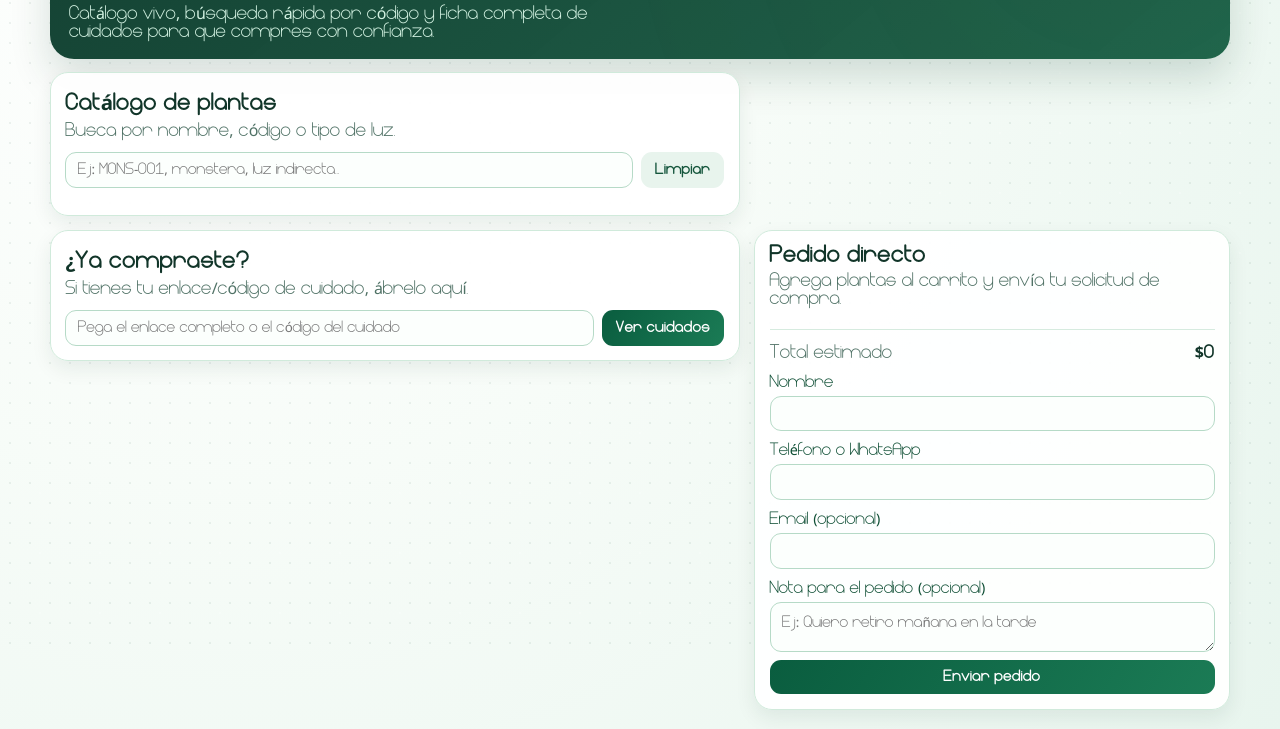
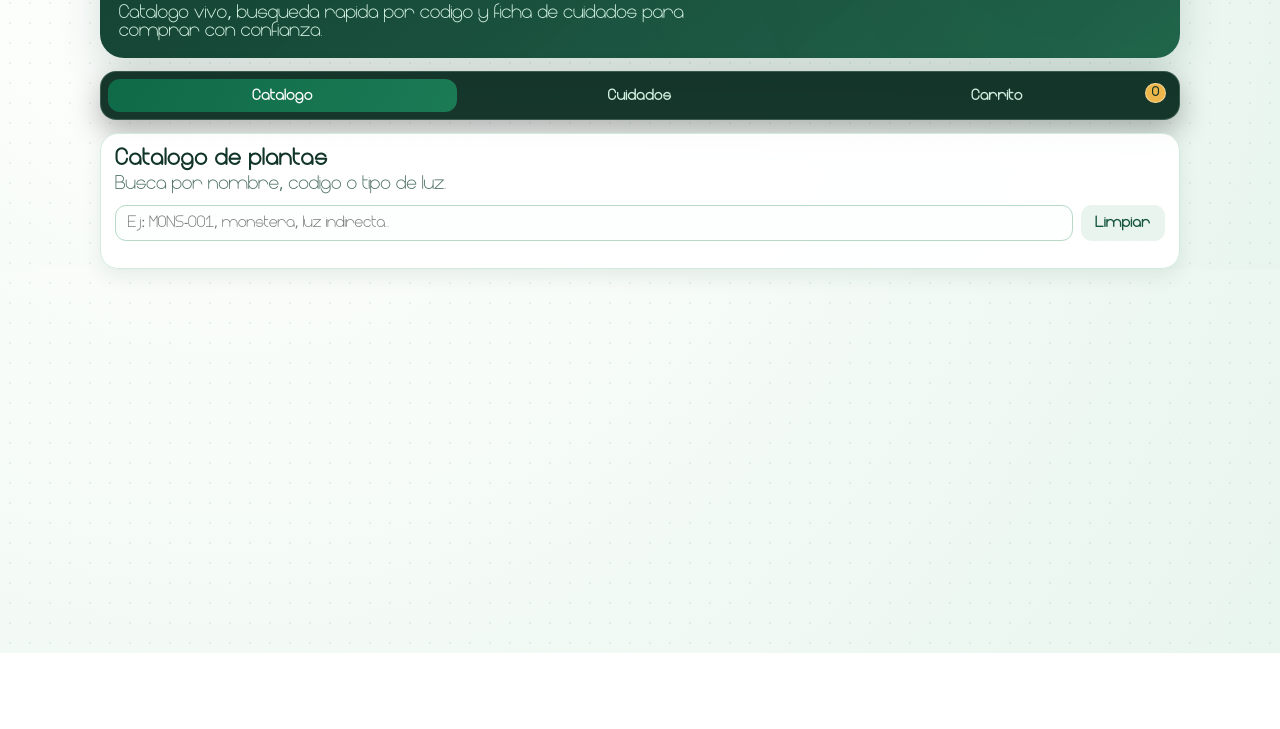
Before and after one commit to siatalca/jardini, a website: page public/store.html in a window 1280 px wide. Shown: the part 147-876 px from the top of the page. After the commit the page ends 800 px from the top, so only its background shows below. Drawn offline with Linux system fonts and the light colour scheme; files that its build step writes are made by us from their sources; files whose address does not match are found by name.

Commit message:
feat: menu cliente y asociacion de imagenes por nombre

```diff
--- a/public/store.css
+++ b/public/store.css
@@ -55,6 +55,10 @@ body {
   min-height: 100%;
 }
 
+body {
+  padding-bottom: 88px;
+}
+
 .bg-mesh {
   position: fixed;
   inset: 0;
@@ -72,6 +76,7 @@ body {
 }
 
 .hero,
+.store-menu,
 .store-shell {
   position: relative;
   z-index: 1;
@@ -137,7 +142,7 @@ body {
 
 .headline {
   margin: 0;
-  font-size: 1.5rem;
+  font-size: 1.42rem;
   line-height: 1.1;
 }
 
@@ -147,8 +152,64 @@ body {
   max-width: 56ch;
 }
 
+.store-menu {
+  position: fixed;
+  left: 0.8rem;
+  right: 0.8rem;
+  bottom: 0.8rem;
+  display: grid;
+  grid-template-columns: repeat(3, minmax(0, 1fr));
+  gap: 0.5rem;
+  background: rgba(3, 37, 26, 0.92);
+  backdrop-filter: blur(8px);
+  border: 1px solid rgba(201, 240, 218, 0.2);
+  border-radius: 16px;
+  padding: 0.45rem;
+  box-shadow: 0 12px 30px rgba(0, 0, 0, 0.3);
+}
+
+.menu-btn {
+  position: relative;
+  border: 0;
+  border-radius: 12px;
+  background: transparent;
+  color: #d1efde;
+  font-weight: 700;
+  padding: 0.6rem 0.4rem;
+  cursor: pointer;
+}
+
+.menu-btn.is-active {
+  background: linear-gradient(120deg, #0f6a47, #1b7b55);
+  color: #ffffff;
+}
+
+.menu-badge {
+  position: absolute;
+  top: 0.24rem;
+  right: 0.35rem;
+  min-width: 20px;
+  height: 20px;
+  display: inline-flex;
+  align-items: center;
+  justify-content: center;
+  border-radius: 999px;
+  padding: 0 0.35rem;
+  font-size: 0.72rem;
+  background: var(--amber-500);
+  color: #123324;
+  border: 1px solid rgba(255, 255, 255, 0.4);
+}
+
 .store-shell {
   margin: 0.8rem;
+}
+
+.store-view {
+  display: none;
+}
+
+.store-view.is-active {
   display: grid;
   gap: 0.9rem;
 }
@@ -360,6 +421,7 @@ textarea:focus {
 .cart-qty {
   display: flex;
   gap: 0.4rem;
+  flex-wrap: wrap;
 }
 
 .qty-btn {
@@ -424,45 +486,43 @@ textarea:focus {
   position: fixed;
   left: 50%;
   transform: translateX(-50%);
-  bottom: 16px;
+  bottom: 88px;
   padding: 0.65rem 0.85rem;
   border-radius: 10px;
   background: #0a5d3f;
   color: #fff;
-  z-index: 50;
+  z-index: 60;
   box-shadow: 0 10px 30px rgba(0, 0, 0, 0.2);
 }
 
 @media (min-width: 760px) {
+  body {
+    padding-bottom: 0;
+  }
+
   .hero {
     margin: 1.1rem auto 0.8rem;
-    max-width: 1180px;
+    max-width: 1080px;
     padding: 1.2rem;
+  }
+
+  .store-menu {
+    position: sticky;
+    top: 0.8rem;
+    left: auto;
+    right: auto;
+    bottom: auto;
+    margin: 0 auto 0.8rem;
+    max-width: 1080px;
   }
 
   .store-shell {
     margin: 0 auto 1.2rem;
-    max-width: 1180px;
-    grid-template-columns: 1.45fr 1fr;
-    align-items: start;
+    max-width: 1080px;
   }
 
-  .search-card {
-    grid-column: 1 / 2;
-  }
-
-  .lookup-card {
-    grid-column: 1 / 2;
-  }
-
-  .care-card {
-    grid-column: 1 / 2;
-  }
-
-  .order-card {
-    grid-column: 2 / 3;
-    position: sticky;
-    top: 0.8rem;
+  .store-view.is-active {
+    grid-template-columns: minmax(0, 1fr);
   }
 
   .catalog-grid {
@@ -472,6 +532,10 @@ textarea:focus {
   .care-grid {
     grid-template-columns: repeat(2, minmax(0, 1fr));
   }
+
+  .store-toast {
+    bottom: 20px;
+  }
 }
 
 @media (min-width: 1080px) {
--- a/public/store.html
+++ b/public/store.html
@@ -4,7 +4,7 @@
     <meta charset="UTF-8" />
     <meta name="viewport" content="width=device-width, initial-scale=1.0" />
     <title>Jardini | Plantas para tu espacio</title>
-    <link rel="stylesheet" href="__BASE_PATH__/store.css?v=1" />
+    <link rel="stylesheet" href="__BASE_PATH__/store.css?v=2" />
   </head>
   <body>
     <script>
@@ -22,24 +22,38 @@
             <h1>Jardini</h1>
           </div>
         </div>
-        <a class="admin-link" href="__BASE_PATH__/" target="_blank" rel="noreferrer">Panel venta</a>
+        <a class="admin-link" href="__BASE_PATH__/venta/" target="_blank" rel="noreferrer">Panel venta</a>
       </div>
 
       <div class="hero-content">
         <div>
-          <p class="headline">Encuentra tu planta ideal y pídela directo desde la web.</p>
+          <p class="headline">Encuentra tu planta ideal y pidela directo desde la web.</p>
           <p class="subline">
-            Catálogo vivo, búsqueda rápida por código y ficha completa de cuidados para que compres con confianza.
+            Catalogo vivo, busqueda rapida por codigo y ficha de cuidados para comprar con confianza.
           </p>
         </div>
       </div>
     </header>
 
+    <nav class="store-menu" aria-label="Menu clientes">
+      <button type="button" class="menu-btn is-active" data-view-target="catalog">
+        <span>Catalogo</span>
+      </button>
+      <button type="button" class="menu-btn" data-view-target="care">
+        <span>Cuidados</span>
+      </button>
+      <button type="button" class="menu-btn" data-view-target="cart">
+        <span>Carrito</span>
+        <span class="menu-badge" id="cart-count-badge">0</span>
+      </button>
+    </nav>
+
     <main class="store-shell">
+      <section id="view-catalog" class="store-view is-active">
         <section class="card search-card" id="catalogo">
           <div class="section-head">
-          <h2>Catálogo de plantas</h2>
-          <p>Busca por nombre, código o tipo de luz.</p>
+            <h2>Catalogo de plantas</h2>
+            <p>Busca por nombre, codigo o tipo de luz.</p>
           </div>
           <div class="search-row">
             <input
@@ -52,35 +66,39 @@
           </div>
           <div id="catalog-grid" class="catalog-grid"></div>
         </section>
-
-      <section class="card care-card hidden" id="care-panel">
-        <div class="section-head">
-          <h2>Guía de cuidados</h2>
-          <p id="care-subtitle">Información de la planta seleccionada.</p>
-        </div>
-        <div id="care-content"></div>
       </section>
 
+      <section id="view-care" class="store-view">
         <section class="card lookup-card" id="cuidados">
           <div class="section-head">
-          <h2>¿Ya compraste?</h2>
-          <p>Si tienes tu enlace/código de cuidado, ábrelo aquí.</p>
+            <h2>Ya compraste?</h2>
+            <p>Si tienes tu enlace o codigo de cuidado, abrelo aqui.</p>
           </div>
           <div class="lookup-row">
             <input
               id="care-token-input"
               type="text"
-            placeholder="Pega el enlace completo o el código del cuidado"
+              placeholder="Pega el enlace completo o el codigo del cuidado"
               autocomplete="off"
             />
             <button id="open-care-btn" type="button" class="btn btn-primary">Ver cuidados</button>
           </div>
         </section>
 
+        <section class="card care-card hidden" id="care-panel">
+          <div class="section-head">
+            <h2>Guia de cuidados</h2>
+            <p id="care-subtitle">Informacion de la planta seleccionada.</p>
+          </div>
+          <div id="care-content"></div>
+        </section>
+      </section>
+
+      <section id="view-cart" class="store-view">
         <section class="card order-card" id="pedido">
           <div class="section-head">
             <h2>Pedido directo</h2>
-          <p>Agrega plantas al carrito y envía tu solicitud de compra.</p>
+            <p>Agrega plantas al carrito y envia tu solicitud de compra.</p>
           </div>
 
           <div id="cart-items" class="cart-items"></div>
@@ -95,7 +113,7 @@
               <input id="customer-name" type="text" required />
             </label>
             <label>
-            Teléfono o WhatsApp
+              Telefono o WhatsApp
               <input id="customer-phone" type="text" required />
             </label>
             <label>
@@ -104,17 +122,18 @@
             </label>
             <label>
               Nota para el pedido (opcional)
-            <textarea id="order-notes" rows="2" placeholder="Ej: Quiero retiro mañana en la tarde"></textarea>
+              <textarea id="order-notes" rows="2" placeholder="Ej: Quiero retiro manana en la tarde"></textarea>
             </label>
             <button class="btn btn-primary btn-block" type="submit">Enviar pedido</button>
           </form>
 
           <div id="order-result" class="order-result hidden"></div>
         </section>
+      </section>
     </main>
 
     <div id="store-toast" class="store-toast hidden"></div>
 
-    <script src="__BASE_PATH__/store.js?v=1"></script>
+    <script src="__BASE_PATH__/store.js?v=2"></script>
   </body>
 </html>
```
Also changed, not shown: public/store.js (+59 -15 lines), server.js (+32 -5 lines), img/plants/aloe-vera.jpg (added), img/plants/cactus-echinopsis.png (added). Lines whose indentation alone changed are shown as unchanged.
